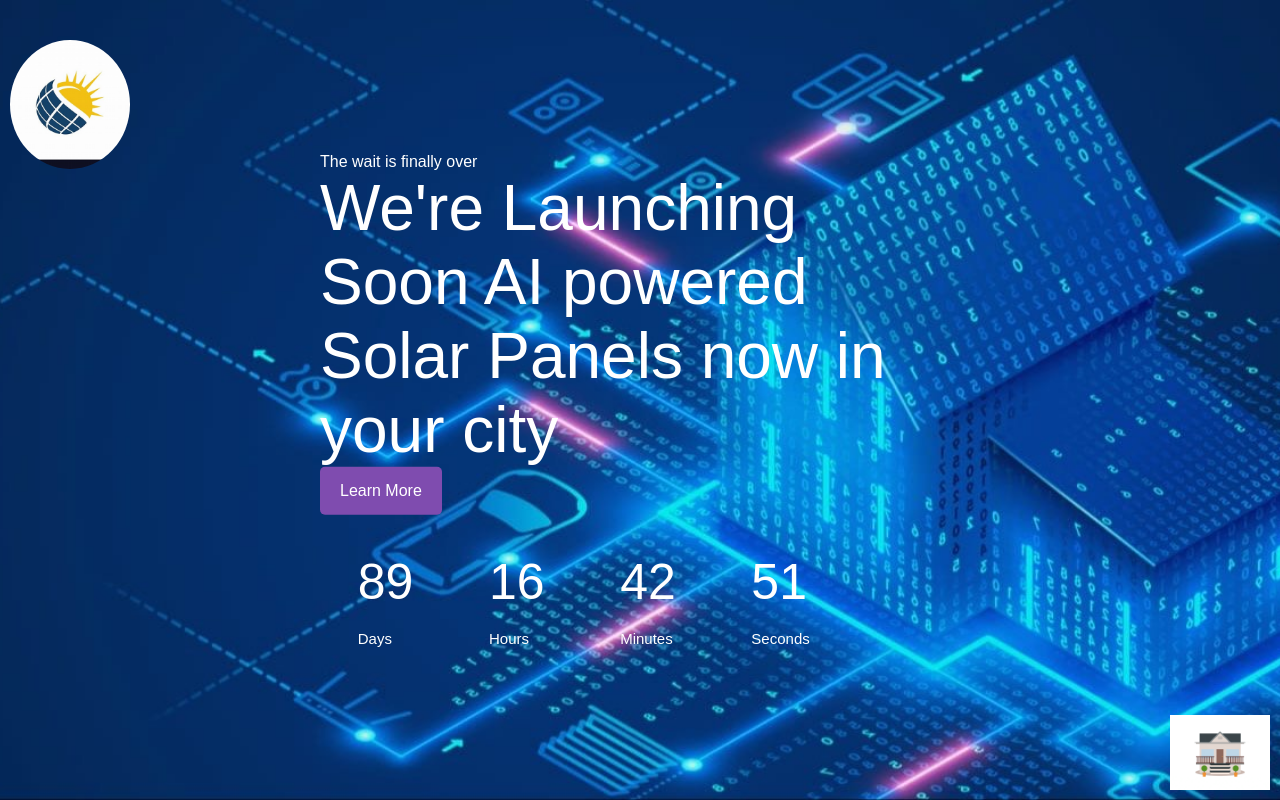
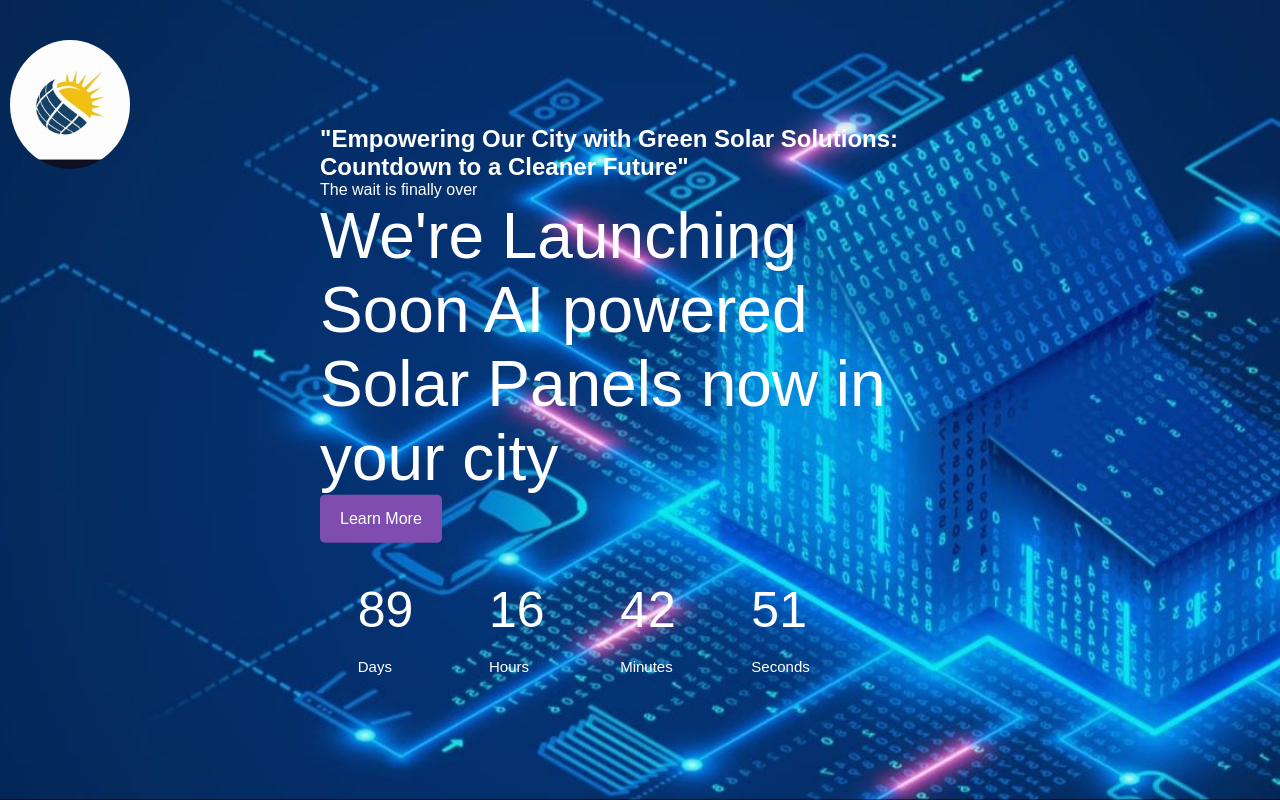
Before and after one commit to DimpleKundu/veritech-task2, a plain HTML site: page index.html in a window 1280 px wide. Drawn offline with Linux system fonts and the light colour scheme.

Commit message:
Update index.html

```diff
--- a/index.html
+++ b/index.html
@@ -4,7 +4,7 @@
     <meta charset="UTF-8">
     <meta name="viewport" content="width=device-width, initial-scale=1.0">
     <link rel="stylesheet" href="style.css">
-    <link rel="icon" type="image/gif" href="images/house.gif">
+
 
     <title>EventLaunch</title>
 </head>
@@ -13,6 +13,7 @@
         <img src="images/solarPanelLogo.jpeg" alt="solarPanelLogo" class="logo" />
     </div>
     <div class="content">
+        <h2>"Empowering Our City with Green Solar Solutions: Countdown to a Cleaner Future"</h2>
         <p>The wait is finally over</p>
         <h1>We're Launching Soon AI powered Solar Panels now in your city</h1>
         <button type="button">Learn More</button>
@@ -35,7 +36,8 @@
             </div>
         </div>
     </div>
-    <img src="/images/house.gif" alt="Small GIF" class="small-gif">
+<!--     <img src="/images/house.gif" alt="Small GIF" class="small-gif"> -->
+    <link rel="icon" type="image/gif" href="images/house.gif">
 
     <script>
         var countDownDate = new Date("July 10, 2024 00:00:00").getTime();
```
